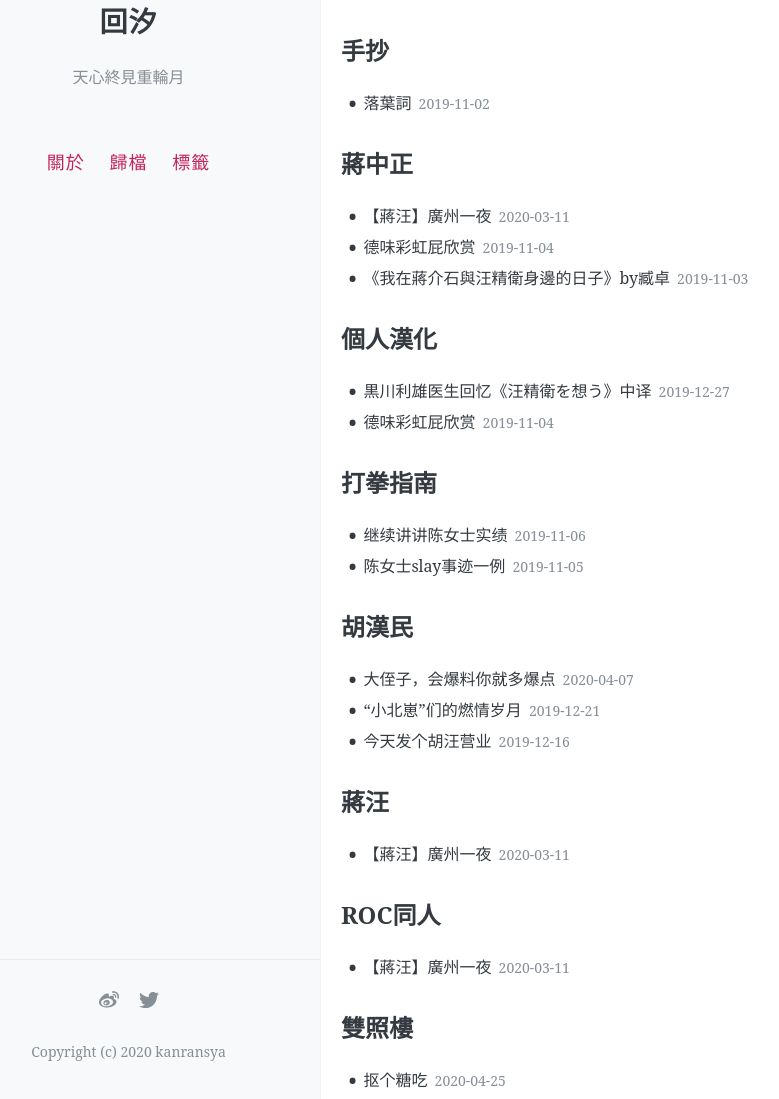
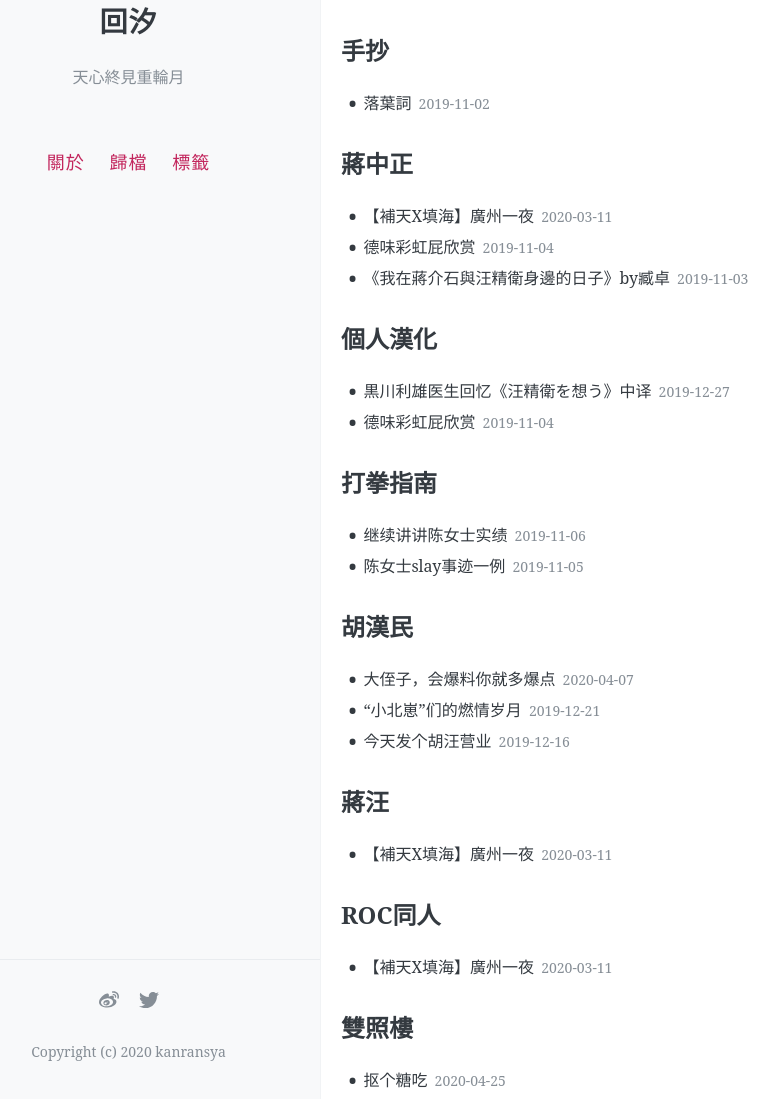
Before and after one commit to kanransya/nami-jetcoaster, a Jekyll site: the page built from tags/index.html, in a window 1280 px wide and 1400 px high, scrolled down 1660 px. Shown: the part 301-1400 px from the top of the window, without its empty margins (63-842 px from the left). Built offline with Jekyll 4.4.1, drawn with Linux system fonts in a browser that asks for light colours; comment, search, counter and statistics services are not loaded.

Commit message:
Update 2020-03-11-One Night in Kwong Chow.md

```diff
--- a/_posts/2020-03-11-One Night in Kwong Chow.md
+++ b/_posts/2020-03-11-One Night in Kwong Chow.md
@@ -1,6 +1,6 @@
 ---
 layout: post
-title: 【蔣汪】廣州一夜
+title: 【補天X填海】廣州一夜
 date: 2020-03-11 23:42:08
 author: 回汐
 tags: [蔣汪,汪兆銘,蔣中正,ROC同人]
```
